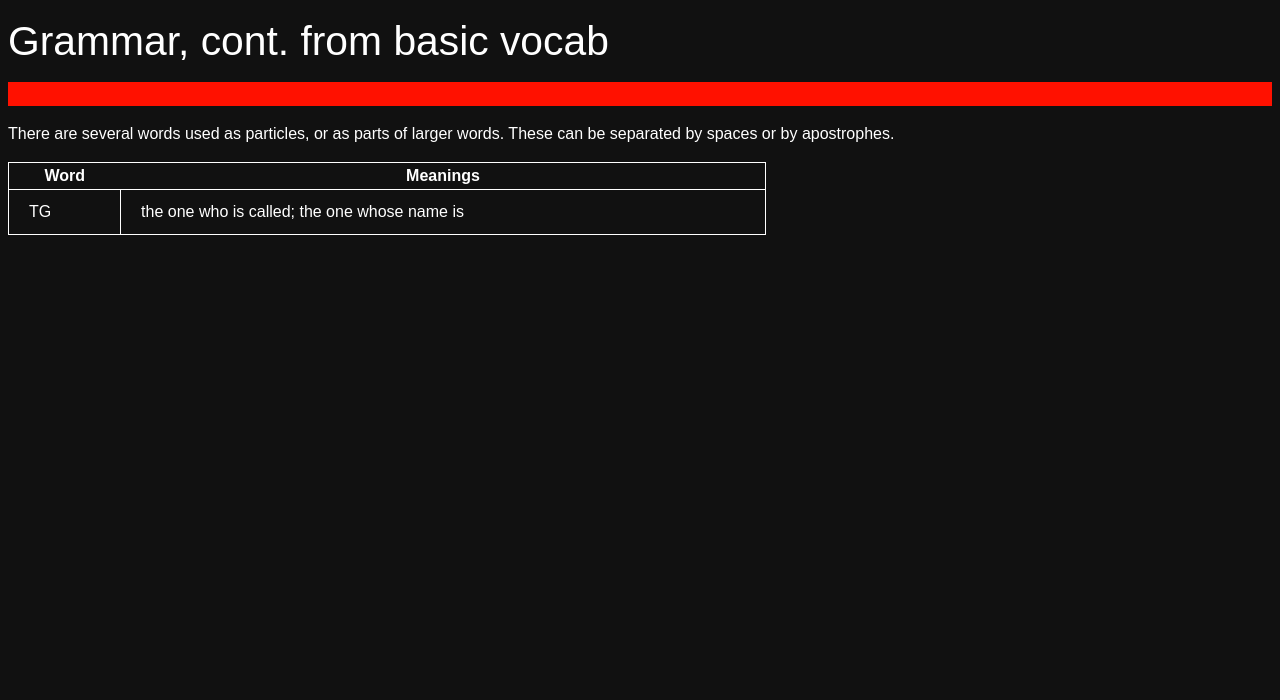
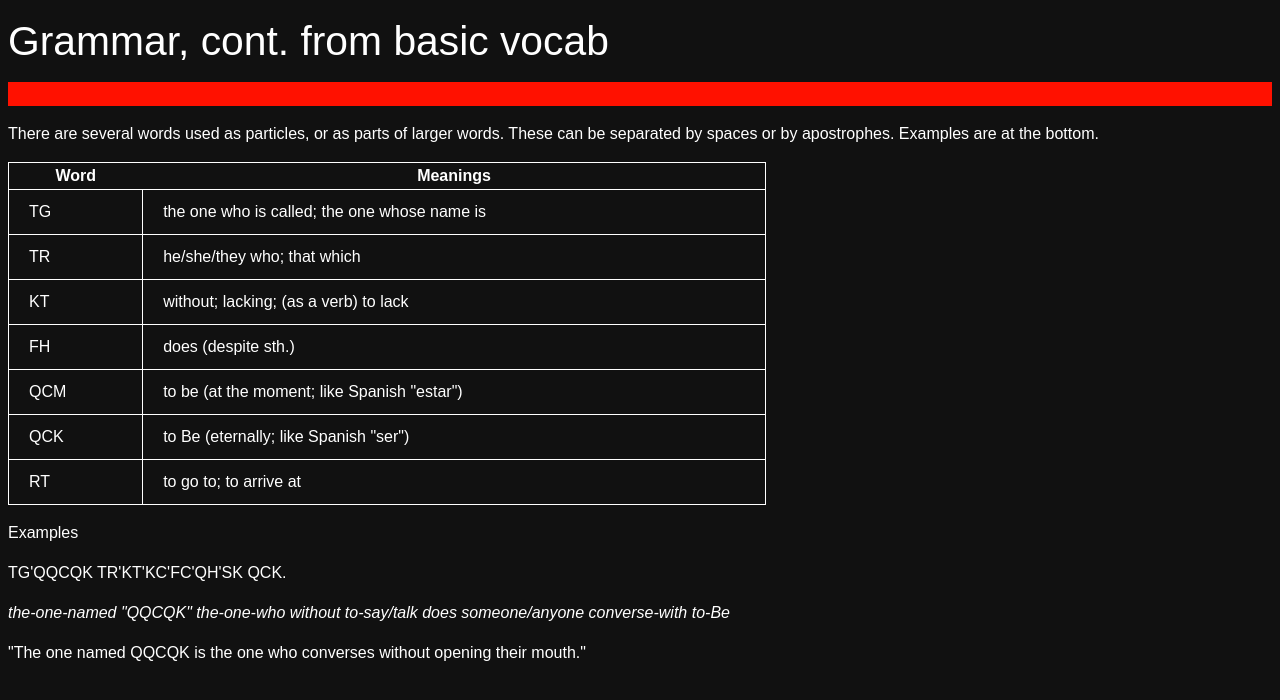
Before and after one commit to DanteFalzone0/DanteFalzone0.github.io, a plain HTML site: page marese/grammar.html in a window 1280 px wide. Drawn offline with Linux system fonts and the light colour scheme.

Commit message:
Update grammar.html

```diff
--- a/marese/grammar.html
+++ b/marese/grammar.html
@@ -15,7 +15,7 @@
 
         <p>
             There are several words used as particles, or as parts of larger words.
-            These can be separated by spaces or by apostrophes.
+            These can be separated by spaces or by apostrophes. Examples are at the bottom.
         </p>
 
         <p>
@@ -26,8 +26,36 @@
                 </tr><tr>
                     <td>TG</td>
                     <td>the one who is called; the one whose name is</td>
+                </tr><tr>
+                    <td>TR</td>
+                    <td>he/she/they who; that which</td>
+                </tr><tr>
+                    <td>KT</td>
+                    <td>without; lacking; (as a verb) to lack</td>
+                </tr><tr>
+                    <td>FH</td>
+                    <td>does (despite sth.)</td>
+                </tr><tr>
+                    <td>QCM</td>
+                    <td>to be (at the moment; like Spanish "estar")</td>
+                </tr><tr>
+                    <td>QCK</td>
+                    <td>to Be (eternally; like Spanish "ser")</td>
+                </tr><tr>
+                    <td>RT</td>
+                    <td>to go to; to arrive at</td>
                 </tr>
             </table>
         </p>
+
+        <p>
+            Examples
+        </p><p>
+            TG'QQCQK TR'KT'KC'FC'QH'SK QCK.
+        </p><p>
+            <i>the-one-named &quot;QQCQK&quot; the-one-who without to-say/talk does someone/anyone converse-with to-Be</i>
+        </p><p>
+            &quot;The one named QQCQK is the one who converses without opening their mouth.&quot;
+        </p>
     </body>
 </html>
```
